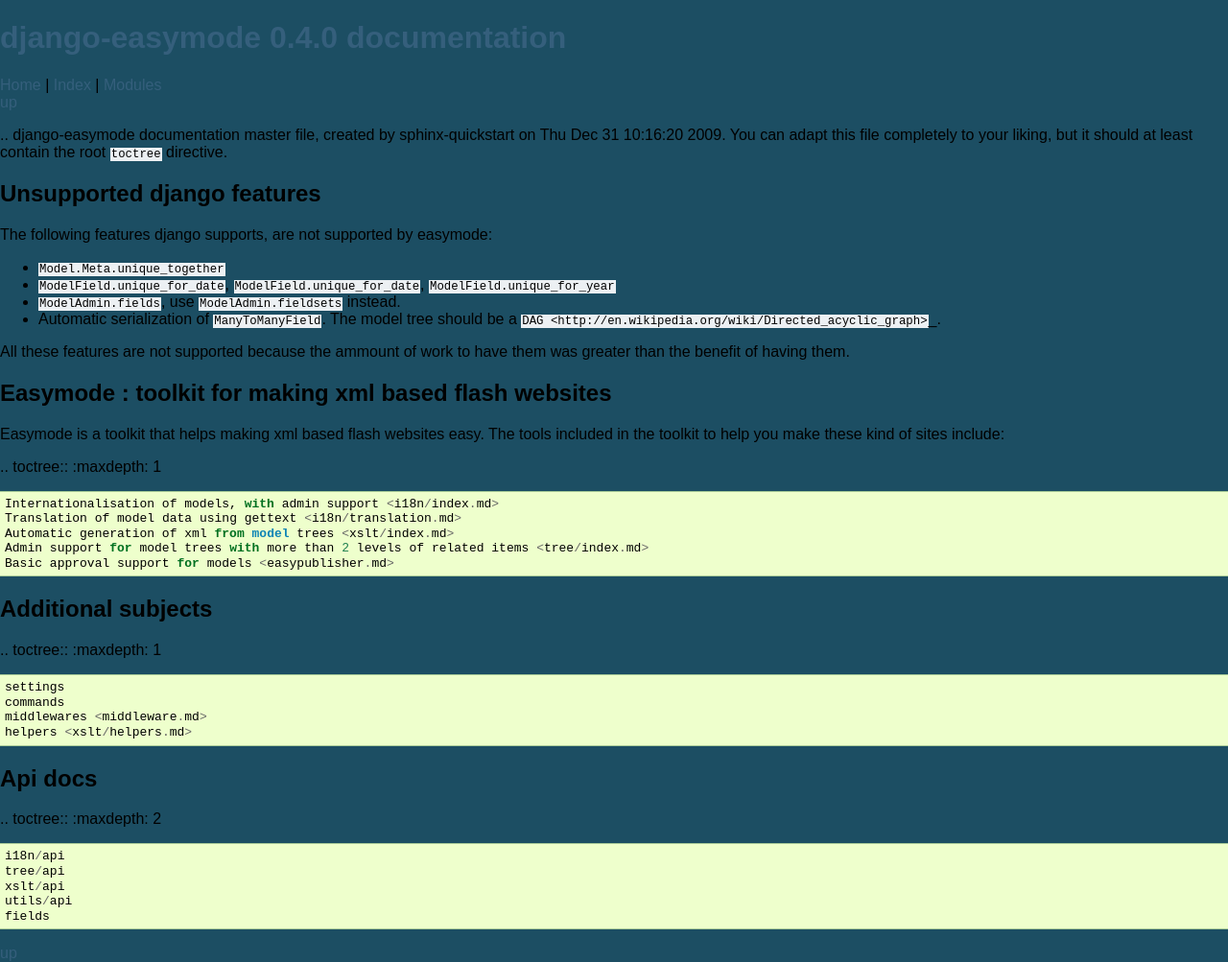
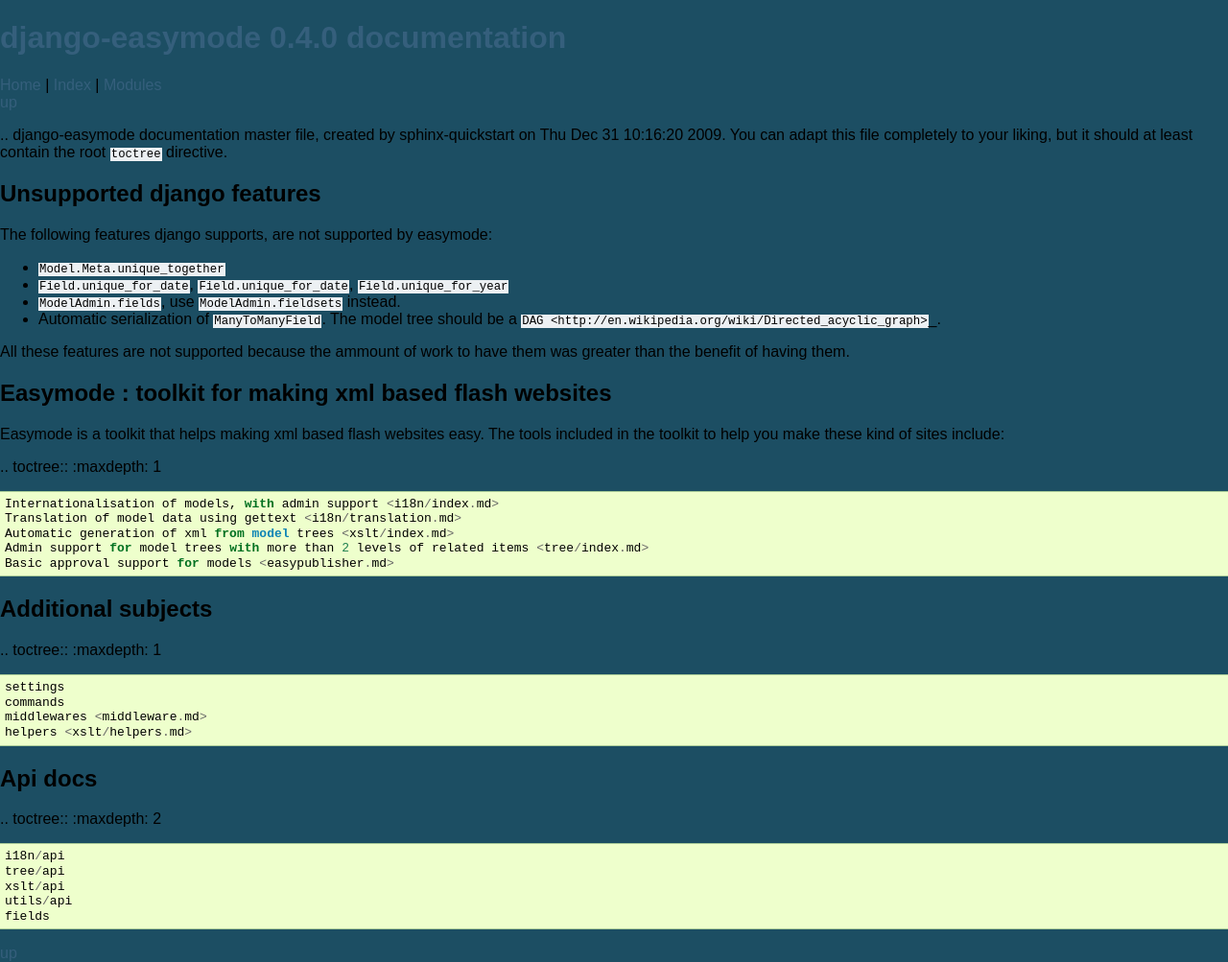
Before and after one commit to specialunderwear/django-easymode, a Sphinx documentation site: the page built from docs/index.md, in a window 1280 px wide. Shown: the whole page at 96% size. Built offline with Sphinx 7.4.7, drawn with Linux system fonts in a browser that asks for light colours.

Commit message:
no such thing as a ModelField

```diff
--- a/docs/index.md
+++ b/docs/index.md
@@ -9,7 +9,7 @@
 The following features django supports, are not supported by easymode:
 
 - ``Model.Meta.unique_together``
-- ``ModelField.unique_for_date``, ``ModelField.unique_for_date``, ``ModelField.unique_for_year``
+- ``Field.unique_for_date``, ``Field.unique_for_date``, ``Field.unique_for_year``
 - ``ModelAdmin.fields``, use ``ModelAdmin.fieldsets`` instead.
 - Automatic serialization of ``ManyToManyField``. The model tree should be a `DAG <http://en.wikipedia.org/wiki/Directed_acyclic_graph>`_.
 
```
